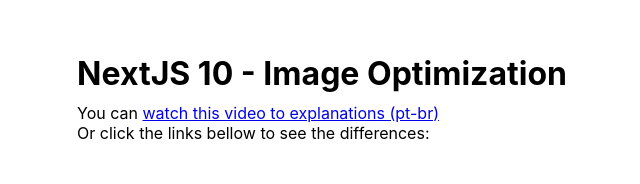
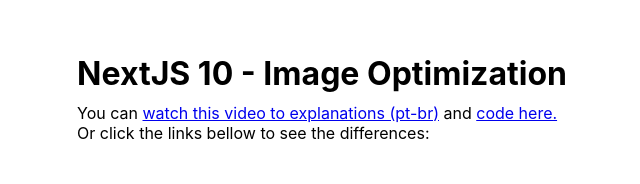
Before and after one commit to willianjusten/nextjs10-image, a Next.js app: page / in a window 1280 px wide. Shown: the part 167-351 px from the top of the page, without its empty margins (318-958 px from the left). Built offline with nearby package versions, Linux system fonts and the light colour scheme.

Commit message:
Add github link

```diff
--- a/src/pages/index.tsx
+++ b/src/pages/index.tsx
@@ -28,7 +28,10 @@
       <div>
         <h1>NextJS 10 - Image Optimization</h1>
         <p>
-          You can <a href="#">watch this video to explanations (pt-br)</a>
+          You can <a href="#">watch this video to explanations (pt-br)</a> and{' '}
+          <a href="https://github.com/willianjusten/nextjs10-image">
+            code here.
+          </a>
         </p>
         <p>Or click the links bellow to see the differences:</p>
 
```
